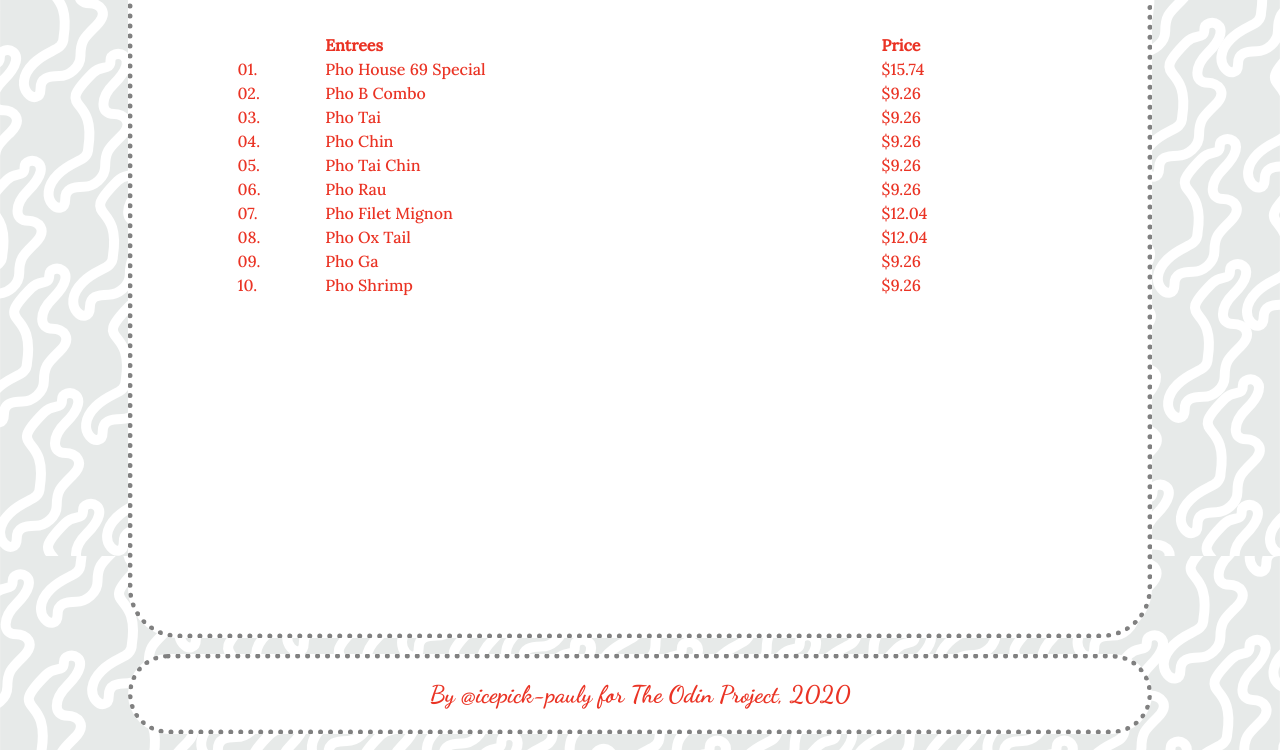
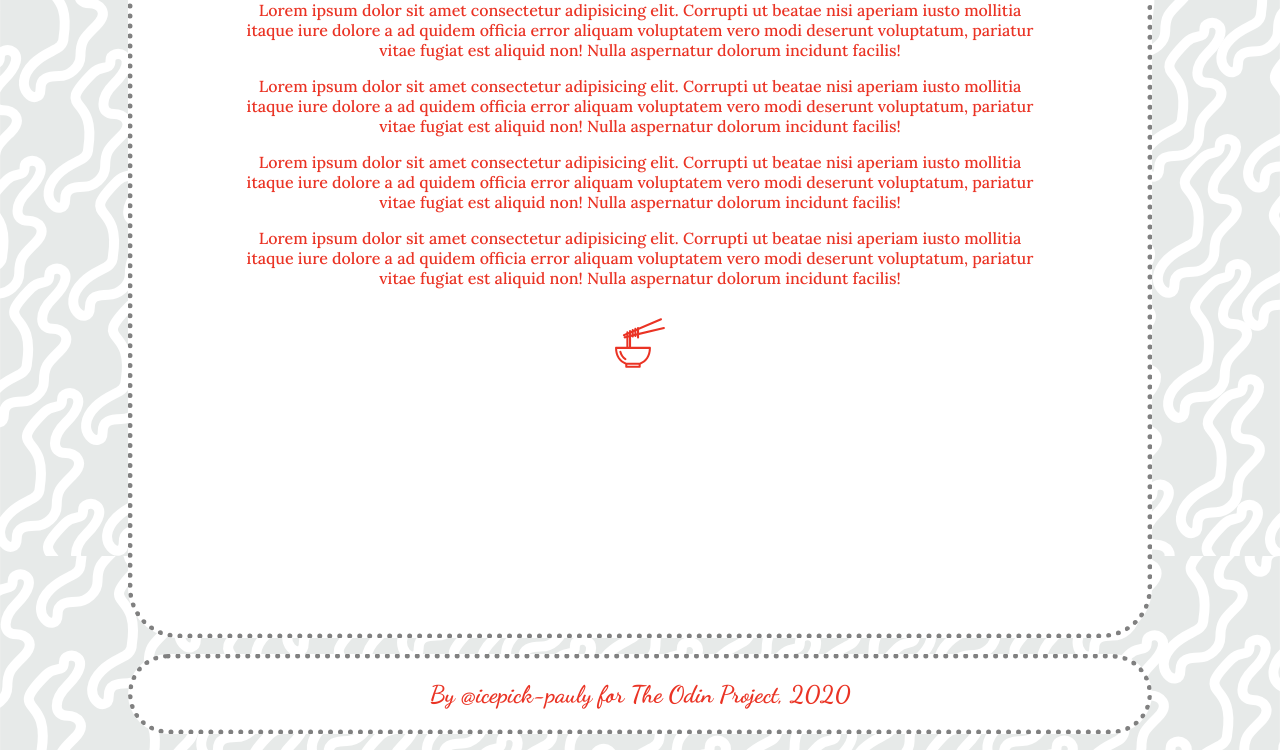
Before and after one commit to icepick-pauly/top_javascript_restaurant, a website with bundled scripts: page index.html in a window 1280 px wide. Shown: the part 267-1017 px from the top of the page. Built offline with nearby package versions, Linux system fonts and the light colour scheme.

Commit message:
created module for story page, outlines for all remaining modules

```diff
--- a/assets/css/style.css
+++ b/assets/css/style.css
@@ -87,7 +87,6 @@ h1 {
 }
 
 .window-content h1 {
-
     font-weight: 200;
 }
 
@@ -107,6 +106,15 @@ h1 {
     text-align: left;
 }
 
+.window-lower-story {
+    width: 80%;
+    margin: auto;
+    text-align: center;
+}
+.window-lower-story p {
+    margin-top: 1em;
+}
+
 .footer {
     height: 10vh;
     width: 80vw;
--- a/src/index.js
+++ b/src/index.js
@@ -1,7 +1,11 @@
 import { navbarHoverEffects } from "./nav/navbar";
 import { home } from "./pages/home"
 import { menu } from "./pages/menu"
+import { story } from "./pages/story"
+import { order } from "./pages/order"
+import { contact } from "./pages/contact"
 
 navbarHoverEffects();
 // home();
-menu();
+// menu();
+story();
--- a/src/pages/contact.js
+++ b/src/pages/contact.js
@@ -0,0 +1,7 @@
+const content = document.getElementById('content');
+
+export function contact() {
+    content.innerHTML = `
+
+    `
+}
--- a/src/pages/order.js
+++ b/src/pages/order.js
@@ -0,0 +1,7 @@
+const content = document.getElementById('content');
+
+export function order() {
+    content.innerHTML = `
+
+    `
+}
--- a/src/pages/story.js
+++ b/src/pages/story.js
@@ -0,0 +1,22 @@
+const content = document.getElementById('content');
+
+export function story() {
+    content.innerHTML = `
+    <div class="window" id="window">
+        <div class="window-econtainer">
+            <div class="window-content">
+                <div class="window-upper">
+                    <h1>Our Story</h1>
+                </div>
+                <div class="window-lower-story">
+                    <p>Lorem ipsum dolor sit amet consectetur adipisicing elit. Corrupti ut beatae nisi aperiam iusto mollitia itaque iure dolore a ad quidem officia error aliquam voluptatem vero modi deserunt voluptatum, pariatur vitae fugiat est aliquid non! Nulla aspernatur dolorum incidunt facilis!</p>
+                    <p>Lorem ipsum dolor sit amet consectetur adipisicing elit. Corrupti ut beatae nisi aperiam iusto mollitia itaque iure dolore a ad quidem officia error aliquam voluptatem vero modi deserunt voluptatum, pariatur vitae fugiat est aliquid non! Nulla aspernatur dolorum incidunt facilis!</p>
+                    <p>Lorem ipsum dolor sit amet consectetur adipisicing elit. Corrupti ut beatae nisi aperiam iusto mollitia itaque iure dolore a ad quidem officia error aliquam voluptatem vero modi deserunt voluptatum, pariatur vitae fugiat est aliquid non! Nulla aspernatur dolorum incidunt facilis!</p>
+                    <p>Lorem ipsum dolor sit amet consectetur adipisicing elit. Corrupti ut beatae nisi aperiam iusto mollitia itaque iure dolore a ad quidem officia error aliquam voluptatem vero modi deserunt voluptatum, pariatur vitae fugiat est aliquid non! Nulla aspernatur dolorum incidunt facilis!</p>
+                    <img src="assets/img/noods.svg"  height=50px style="border:none; margin-top: 30px;" alt="">
+                </div>
+            </div>
+        </div>
+    </div>
+    `
+}
```
Also changed, not shown: dist/main.js.
